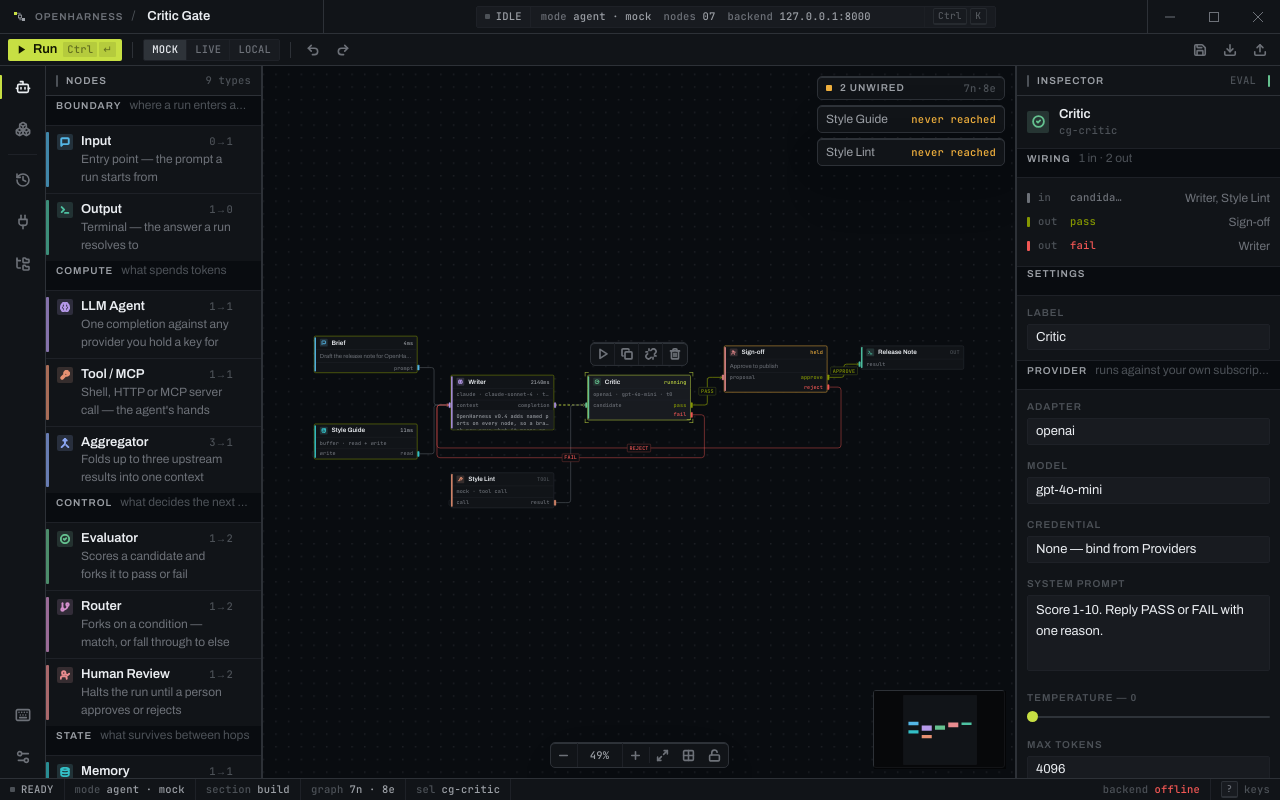
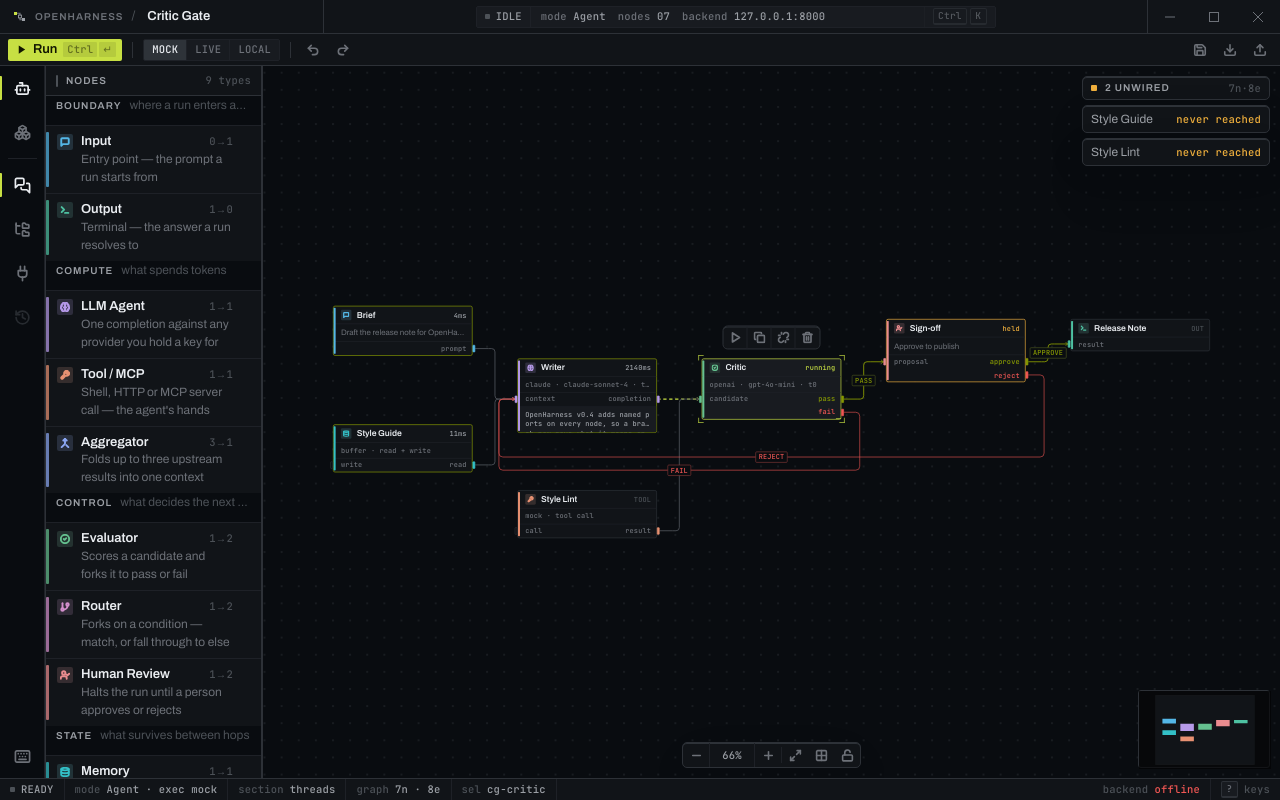
Before and after one commit to klebertiko/OpenHarness, a Next.js app in the folder frontend/: page /dev/canvas in a window 1280 px wide. Built offline with nearby package versions, Linux system fonts and the light colour scheme.

Commit message:
feat(agent): Cursor-like threads sidebar on Agent home

```diff
--- a/frontend/src/app/page.tsx
+++ b/frontend/src/app/page.tsx
@@ -31,6 +31,7 @@ import { PropertiesPanel } from "@/components/sidebar/PropertiesPanel";
 import { HarnessCanvas } from "@/components/canvas/HarnessCanvas";
 import { ValidateDock } from "@/components/studio/ValidateDock";
 import { AgentStage } from "@/components/agent/AgentStage";
+import { ThreadsSidebar } from "@/components/agent/ThreadsSidebar";
 import { HarnessLibrary } from "@/components/harnesses/HarnessLibrary";
 import { PROVIDERS_PANEL_TITLE } from "@/components/providers/copy";
 import { ProvidersList } from "@/components/providers/ProvidersList";
@@ -128,11 +129,23 @@ export default function Home() {
 
   const shellMode = useModeStore((s) => s.mode);
   const actions = useHarnessActions();
-  const { section, toggleLeft, toggleRight, setKeymapOpen } = useShellStore();
+  const { section, toggleLeft, toggleRight, setKeymapOpen, setSection, setRightOpen } =
+    useShellStore();
   const connectionCount = useProviderStore((s) => s.connections.length);
   const [backendOk, setBackendOk] = useState(false);
   const isStudio = shellMode === "studio";
   const onProviders = section === "providers";
+
+  // Keep mode ↔ section coherent after hydration / stale localStorage.
+  useEffect(() => {
+    if (shellMode === "agent" && section === "build") {
+      setSection("threads");
+      setRightOpen(false);
+    }
+    if (shellMode === "studio" && (section === "runs" || section === "threads")) {
+      setSection("build");
+    }
+  }, [shellMode, section, setSection, setRightOpen]);
 
   /* Deep link: /?preset=critic-gate opens a named preset on load. Useful for
      docs links and for handing someone a reproducible starting graph. */
@@ -262,7 +275,7 @@ export default function Home() {
       ...insert,
       {
         id: "toggle-left",
-        label: "Toggle nodes panel",
+        label: "Toggle left panel",
         group: "View",
         icon: PanelLeft,
         chord: "Mod+B",
@@ -311,9 +324,13 @@ export default function Home() {
         ? (
             <StubPanel title="Runs" note="Agent run history mounts with the agent-run panel." />
           )
-        : (
-            <HarnessLibrary />
-          );
+        : section === "files"
+          ? (
+              <HarnessLibrary />
+            )
+          : (
+              <ThreadsSidebar />
+            );
 
   const studioStage = (
     <div className="flex h-full min-h-0 flex-col">
@@ -353,16 +370,7 @@ export default function Home() {
         }
         left={left}
         stage={stage}
-        right={
-          isStudio ? (
-            <PropertiesPanel />
-          ) : (
-            <StubPanel
-              title="Session"
-              note="Active run metrics live in the Agent stage. Harness library expands in a later task."
-            />
-          )
-        }
+        right={isStudio && !onProviders ? <PropertiesPanel /> : null}
       />
     </ReactFlowProvider>
   );
--- /dev/null
+++ b/frontend/src/components/agent/ThreadsSidebar.tsx
@@ -0,0 +1,146 @@
+"use client";
+
+import { useCallback, useRef, useState, type KeyboardEvent } from "react";
+import { MessageSquarePlus, Plus } from "lucide-react";
+
+import { Panel } from "@/components/shell/Panel";
+import { useThreadStore, type Thread } from "@/store/threadStore";
+
+/**
+ * Agent master list — Cursor-style threads beside Chat.
+ * ↑/↓ move selection when the list is focused; Enter is selection (click).
+ */
+export function ThreadsSidebar() {
+  const threads = useThreadStore((s) => s.threads);
+  const activeThreadId = useThreadStore((s) => s.activeThreadId);
+  const createThread = useThreadStore((s) => s.createThread);
+  const selectThread = useThreadStore((s) => s.selectThread);
+
+  const listRef = useRef<HTMLUListElement>(null);
+  const [listFocused, setListFocused] = useState(false);
+
+  const onNew = useCallback(() => {
+    createThread();
+  }, [createThread]);
+
+  const onKeyDown = useCallback(
+    (e: KeyboardEvent) => {
+      if (threads.length === 0) return;
+      if (e.key !== "ArrowDown" && e.key !== "ArrowUp") return;
+
+      e.preventDefault();
+      const ids = threads.map((t) => t.id);
+      const current = activeThreadId && ids.includes(activeThreadId) ? activeThreadId : ids[0];
+      const idx = ids.indexOf(current);
+      const next =
+        e.key === "ArrowDown"
+          ? ids[Math.min(idx + 1, ids.length - 1)]
+          : ids[Math.max(idx - 1, 0)];
+      selectThread(next);
+    },
+    [threads, activeThreadId, selectThread]
+  );
+
+  return (
+    <Panel
+      title="Threads"
+      meta={threads.length > 0 ? `${threads.length}` : undefined}
+      className="h-full"
+      actions={
+        <button
+          type="button"
+          title="New chat"
+          onClick={onNew}
+          className="inline-flex h-[22px] items-center gap-1 rounded-control border border-line bg-sub-200 px-1.5 text-[11px] font-[550] text-ink-dim transition hover:bg-sub-300 hover:text-ink"
+        >
+          <Plus size={11} strokeWidth={1.8} />
+          New
+        </button>
+      }
+    >
+      {threads.length === 0 ? (
+        <EmptyThreads onNew={onNew} />
+      ) : (
+        <ul
+          ref={listRef}
+          role="listbox"
+          aria-label="Threads"
+          tabIndex={0}
+          onKeyDown={onKeyDown}
+          onFocus={() => setListFocused(true)}
+          onBlur={() => setListFocused(false)}
+          className={[
+            "oh-focus-inner flex flex-col outline-none",
+            listFocused ? "ring-1 ring-inset ring-signal/30" : "",
+          ].join(" ")}
+        >
+          {threads.map((thread) => (
+            <ThreadRow
+              key={thread.id}
+              thread={thread}
+              active={thread.id === activeThreadId}
+              onSelect={() => selectThread(thread.id)}
+            />
+          ))}
+        </ul>
+      )}
+    </Panel>
+  );
+}
+
+function EmptyThreads({ onNew }: { onNew: () => void }) {
+  return (
+    <div className="flex h-full min-h-[120px] flex-col items-stretch justify-center gap-3 p-3">
+      <p className="t-body text-ink-mute">No chats yet. Start one to pin a thread here.</p>
+      <button
+        type="button"
+        onClick={onNew}
+        className="inline-flex h-8 items-center justify-center gap-2 rounded-control bg-signal px-2.5 text-[12px] font-[550] text-signal-ink transition hover:opacity-90"
+      >
+        <MessageSquarePlus size={14} strokeWidth={1.7} />
+        New chat
+      </button>
+    </div>
+  );
+}
+
+function ThreadRow({
+  thread,
+  active,
+  onSelect,
+}: {
+  thread: Thread;
+  active: boolean;
+  onSelect: () => void;
+}) {
+  return (
+    <li role="option" aria-selected={active}>
+      <button
+        type="button"
+        onClick={onSelect}
+        className={[
+          "oh-focus-inner flex w-full flex-col gap-0.5 border-b border-line-soft px-2.5 py-2 text-left transition-colors last:border-b-0",
+          active ? "bg-sub-300" : "hover:bg-sub-200",
+        ].join(" ")}
+      >
+        <span className={["t-title truncate", active ? "text-ink" : "text-ink-dim"].join(" ")}>
+          {thread.title}
+        </span>
+        <span className="t-meta truncate text-ink-faint">{formatUpdated(thread.updatedAt)}</span>
+      </button>
+    </li>
+  );
+}
+
+function formatUpdated(ts: number): string {
+  try {
+    return new Intl.DateTimeFormat(undefined, {
+      month: "short",
+      day: "numeric",
+      hour: "2-digit",
+      minute: "2-digit",
+    }).format(ts);
+  } catch {
+    return "";
+  }
+}
--- a/frontend/src/components/shell/ActivityRail.tsx
+++ b/frontend/src/components/shell/ActivityRail.tsx
@@ -1,18 +1,13 @@
 "use client";
-import { Bot, Boxes, History, Plug, FolderTree, Keyboard, Settings2 } from "lucide-react";
+import { Bot, Boxes, History, Plug, FolderTree, Keyboard, LayoutTemplate, MessagesSquare } from "lucide-react";
 import type { LucideIcon } from "lucide-react";
 import { useModeStore, type ShellMode } from "@/store/modeStore";
 import { useShellStore, type RailSection } from "./shellStore";
 import { chordCaps, useIsMac } from "./keys";
 
 /**
- * The rail is the app's table of contents. Modes first (Agent | Studio), then
- * sections — fixed order, fixed position so muscle memory holds. Alt+1..2 switch
- * mode; Alt+3..5 jump to a section.
- *
- * The active item is marked by a signal rule on the *outer* edge, not by a
- * filled pill: a filled pill at 46px turns the rail into a column of buttons
- * competing with the canvas. A 2px rule states position and then shuts up.
+ * Modes first (Agent | Studio), then sections that belong to the active mode.
+ * Agent never shows Build (canvas); Studio never pretends Chat/Cowork live here.
  */
 
 const MODES: { id: ShellMode; label: string; icon: LucideIcon; chord: string }[] = [
@@ -20,10 +15,39 @@ const MODES: { id: ShellMode; label: string; icon: LucideIcon; chord: string }[]
   { id: "studio", label: "Studio", icon: Boxes, chord: "Alt+2" },
 ];
 
-const SECTIONS: { id: RailSection; label: string; icon: LucideIcon; chord: string }[] = [
-  { id: "runs", label: "Runs", icon: History, chord: "Alt+3" },
+type SectionItem = {
+  id: RailSection;
+  label: string;
+  icon: LucideIcon;
+  chord: string;
+  /** Shown but not activatable — honest placeholder. */
+  disabled?: boolean;
+};
+
+const AGENT_SECTIONS: SectionItem[] = [
+  { id: "threads", label: "Threads", icon: MessagesSquare, chord: "Alt+6" },
+  { id: "files", label: "Harnesses", icon: FolderTree, chord: "Alt+5" },
   { id: "providers", label: "Providers", icon: Plug, chord: "Alt+4" },
+  {
+    id: "runs",
+    label: "Runs",
+    icon: History,
+    chord: "Alt+3",
+    disabled: true,
+  },
+];
+
+const STUDIO_SECTIONS: SectionItem[] = [
+  { id: "build", label: "Canvas", icon: LayoutTemplate, chord: "Alt+3" },
   { id: "files", label: "Harnesses", icon: FolderTree, chord: "Alt+5" },
+  { id: "providers", label: "Providers", icon: Plug, chord: "Alt+4" },
+  {
+    id: "runs",
+    label: "Runs",
+    icon: History,
+    chord: "",
+    disabled: true,
+  },
 ];
 
 function RailButton({
@@ -31,30 +55,47 @@ function RailButton({
   label,
   hint,
   active,
+  disabled,
   onClick,
 }: {
   icon: LucideIcon;
   label: string;
   hint?: string;
   active?: boolean;
+  disabled?: boolean;
   onClick: () => void;
 }) {
+  const title = disabled
+    ? `${label} · Coming soon`
+    : hint
+      ? `${label} · ${hint}`
+      : label;
+
   return (
     <button
       type="button"
       onClick={onClick}
-      title={hint ? `${label} · ${hint}` : label}
+      disabled={disabled}
+      title={title}
       aria-label={label}
       aria-pressed={active}
+      aria-disabled={disabled || undefined}
       className={[
-        "relative grid h-[42px] w-full place-items-center transition-colors",
-        active ? "text-ink" : "text-ink-mute hover:text-ink-dim",
+        "relative grid h-[44px] w-full place-items-center transition-colors",
+        disabled
+          ? "cursor-not-allowed text-ink-faint opacity-45"
+          : active
+            ? "text-ink"
+            : "text-ink-mute hover:bg-sub-200/60 hover:text-ink",
       ].join(" ")}
     >
-      {active && (
-        <span className="absolute left-0 top-[9px] h-[24px] w-[2px] rounded-r-[1px] bg-signal" aria-hidden />
+      {active && !disabled && (
+        <span
+          className="absolute left-0 top-[10px] h-[24px] w-[2px] rounded-r-[1px] bg-signal"
+          aria-hidden
+        />
       )}
-      <Icon size={16} strokeWidth={1.6} absoluteStrokeWidth />
+      <Icon size={17} strokeWidth={1.7} absoluteStrokeWidth />
     </button>
   );
 }
@@ -63,12 +104,13 @@ export function ActivityRail() {
   const mac = useIsMac();
   const shellMode = useModeStore((s) => s.mode);
   const setMode = useModeStore((s) => s.setMode);
-  const { section, setSection, setKeymapOpen } = useShellStore();
+  const { section, setSection, setKeymapOpen, setRightOpen } = useShellStore();
+  const sections = shellMode === "studio" ? STUDIO_SECTIONS : AGENT_SECTIONS;
 
   return (
     <nav
-      aria-label="Sections"
-      className="flex w-rail flex-none flex-col items-stretch border-r border-line bg-sub-100"
+      aria-label="Modes and sections"
+      className="flex w-rail flex-none flex-col items-stretch border-r border-line bg-sub-100/90 shadow-[inset_-1px_0_0_0_var(--line-soft)]"
     >
       {MODES.map((m) => (
         <RailButton
@@ -79,21 +121,31 @@ export function ActivityRail() {
           active={shellMode === m.id}
           onClick={() => {
             setMode(m.id);
-            if (m.id === "studio") setSection("build");
+            if (m.id === "studio") {
+              setSection("build");
+              setRightOpen(true);
+            } else {
+              setSection("threads");
+              setRightOpen(false);
+            }
           }}
         />
       ))}
 
       <div className="mx-2 my-1 h-px bg-line-soft" aria-hidden />
 
-      {SECTIONS.map((s) => (
+      {sections.map((s) => (
         <RailButton
-          key={s.id}
+          key={`${shellMode}-${s.id}`}
           icon={s.icon}
           label={s.label}
-          hint={chordCaps(s.chord, mac).join(" ")}
-          active={section === s.id}
-          onClick={() => setSection(s.id)}
+          hint={s.chord ? chordCaps(s.chord, mac).join(" ") : undefined}
+          active={section === s.id && !s.disabled}
+          disabled={s.disabled}
+          onClick={() => {
+            if (s.disabled) return;
+            setSection(s.id);
+          }}
         />
       ))}
 
@@ -105,7 +157,6 @@ export function ActivityRail() {
         hint="?"
         onClick={() => setKeymapOpen(true)}
       />
-      <RailButton icon={Settings2} label="Settings" onClick={() => undefined} />
     </nav>
   );
 }
--- a/frontend/src/components/shell/AppShell.tsx
+++ b/frontend/src/components/shell/AppShell.tsx
@@ -202,20 +202,37 @@ export function AppShell({
       if (matchesChord(e, "Alt+1", mac)) {
         e.preventDefault();
         setMode("agent");
+        setSection("threads");
+        useShellStore.getState().setRightOpen(false);
         return;
       }
       if (matchesChord(e, "Alt+2", mac)) {
         e.preventDefault();
         setMode("studio");
         setSection("build");
+        useShellStore.getState().setRightOpen(true);
         return;
       }
-      for (const [i, s] of (["runs", "providers", "files"] as const).entries()) {
-        if (matchesChord(e, `Alt+${i + 3}`, mac)) {
-          e.preventDefault();
-          setSection(s);
-          return;
-        }
+      // Studio: Alt+3 = Canvas. Agent: Alt+3 reserved (Runs coming soon).
+      if (matchesChord(e, "Alt+3", mac)) {
+        e.preventDefault();
+        if (useModeStore.getState().mode === "studio") setSection("build");
+        return;
+      }
+      if (matchesChord(e, "Alt+4", mac)) {
+        e.preventDefault();
+        setSection("providers");
+        return;
+      }
+      if (matchesChord(e, "Alt+5", mac)) {
+        e.preventDefault();
+        setSection("files");
+        return;
+      }
+      if (matchesChord(e, "Alt+6", mac)) {
+        e.preventDefault();
+        if (useModeStore.getState().mode === "agent") setSection("threads");
+        return;
       }
       for (const c of commandsRef.current) {
         if (c.chord && !c.disabled && matchesChord(e, c.chord, mac)) {
@@ -244,13 +261,13 @@ export function AppShell({
 
   return (
     <div
-      className="flex h-screen flex-col overflow-hidden bg-sub-000"
+      className="oh-shell flex h-screen flex-col overflow-hidden"
       data-shell-mode={shellMode}
     >
       <TitleBar
         harnessName={harnessName}
         onHarnessNameChange={onHarnessNameChange}
-        mode={`${shellMode} · ${mode}`}
+        mode={shellMode === "agent" ? "Agent" : "Studio"}
         running={running}
         nodeCount={nodeCount}
         onOpenPalette={() => setPaletteOpen(true)}
@@ -301,7 +318,7 @@ export function AppShell({
       </div>
 
       <StatusBar
-        mode={`${shellMode} · ${mode}`}
+        mode={`${shellMode === "agent" ? "Agent" : "Studio"} · exec ${mode}`}
         running={running}
         nodeCount={nodeCount}
         edgeCount={edgeCount}
--- a/frontend/src/components/shell/KeymapSheet.tsx
+++ b/frontend/src/components/shell/KeymapSheet.tsx
@@ -28,13 +28,14 @@ const GROUPS: { title: string; rows: [string, string][] }[] = [
   {
     title: "Layout",
     rows: [
-      ["Mod+B", "Toggle palette panel"],
-      ["Mod+Alt+B", "Toggle inspector"],
+      ["Mod+B", "Toggle left panel"],
+      ["Mod+Alt+B", "Toggle inspector (Studio)"],
       ["Alt+1", "Agent mode"],
-      ["Alt+2", "Studio mode"],
-      ["Alt+3", "Runs section"],
-      ["Alt+4", "Providers section"],
-      ["Alt+5", "Harnesses section"],
+      ["Alt+2", "Studio mode · canvas"],
+      ["Alt+3", "Canvas (Studio)"],
+      ["Alt+4", "Providers"],
+      ["Alt+5", "Harnesses"],
+      ["Alt+6", "Threads (Agent)"],
     ],
   },
   {
--- a/frontend/src/components/shell/commands.ts
+++ b/frontend/src/components/shell/commands.ts
@@ -40,7 +40,13 @@ export function shellModeAndHarnessCommands(): Command[] {
       icon: Bot,
       keywords: "agent chat run",
       meta: "agent",
-      run: () => useModeStore.getState().setMode("agent" satisfies ShellMode),
+      run: () => {
+        useModeStore.getState().setMode("agent" satisfies ShellMode);
+        // Mirror rail / Alt+1: Agent lands on Threads, no inspector stub.
+        const shell = useShellStore.getState();
+        shell.setSection("threads");
+        shell.setRightOpen(false);
+      },
     },
     {
       id: "mode:studio",
@@ -51,8 +57,10 @@ export function shellModeAndHarnessCommands(): Command[] {
       meta: "studio",
       run: () => {
         useModeStore.getState().setMode("studio" satisfies ShellMode);
-        // Mirror rail / Alt+2: Studio lands on the build section.
-        useShellStore.getState().setSection("build");
+        // Mirror rail / Alt+2: Studio lands on the canvas section.
+        const shell = useShellStore.getState();
+        shell.setSection("build");
+        shell.setRightOpen(true);
       },
     },
     {
--- a/frontend/src/components/shell/shellStore.ts
+++ b/frontend/src/components/shell/shellStore.ts
@@ -8,9 +8,9 @@ import { create } from "zustand";
  * desktop layout: the app must come back exactly as the user left it.
  */
 
-export type RailSection = "build" | "runs" | "providers" | "files";
+export type RailSection = "build" | "runs" | "providers" | "files" | "threads";
 
-const STORAGE_KEY = "oh.shell.v2";
+const STORAGE_KEY = "oh.shell.v4";
 
 interface Persisted {
   leftOpen: boolean;
@@ -22,10 +22,12 @@ interface Persisted {
 
 const DEFAULTS: Persisted = {
   leftOpen: true,
-  rightOpen: true,
+  // Inspector is Studio-only; Agent lands without a dead Session column.
+  rightOpen: false,
   leftWidth: 216,
   rightWidth: 264,
-  section: "build",
+  // Agent home = threads master list. Studio still uses `build` / `files`.
+  section: "threads",
 };
 
 export const LEFT_MIN = 188;
@@ -61,6 +63,8 @@ interface ShellState extends Persisted {
   hydrate: () => void;
   toggleLeft: () => void;
   toggleRight: () => void;
+  setLeftOpen: (v: boolean) => void;
+  setRightOpen: (v: boolean) => void;
   setLeftWidth: (w: number) => void;
   setRightWidth: (w: number) => void;
   setSection: (s: RailSection) => void;
@@ -98,6 +102,14 @@ export const useShellStore = create<ShellState>((set, get) => ({
     set({ rightOpen: !get().rightOpen });
     persistFrom(get());
   },
+  setLeftOpen: (leftOpen) => {
+    set({ leftOpen });
+    persistFrom(get());
+  },
+  setRightOpen: (rightOpen) => {
+    set({ rightOpen });
+    persistFrom(get());
+  },
   setLeftWidth: (w) => {
     set({ leftWidth: clamp(Math.round(w), LEFT_MIN, LEFT_MAX) });
     persistFrom(get());
```
Also changed, not shown: 2 other files (tests, documents, lock files or other folders).
